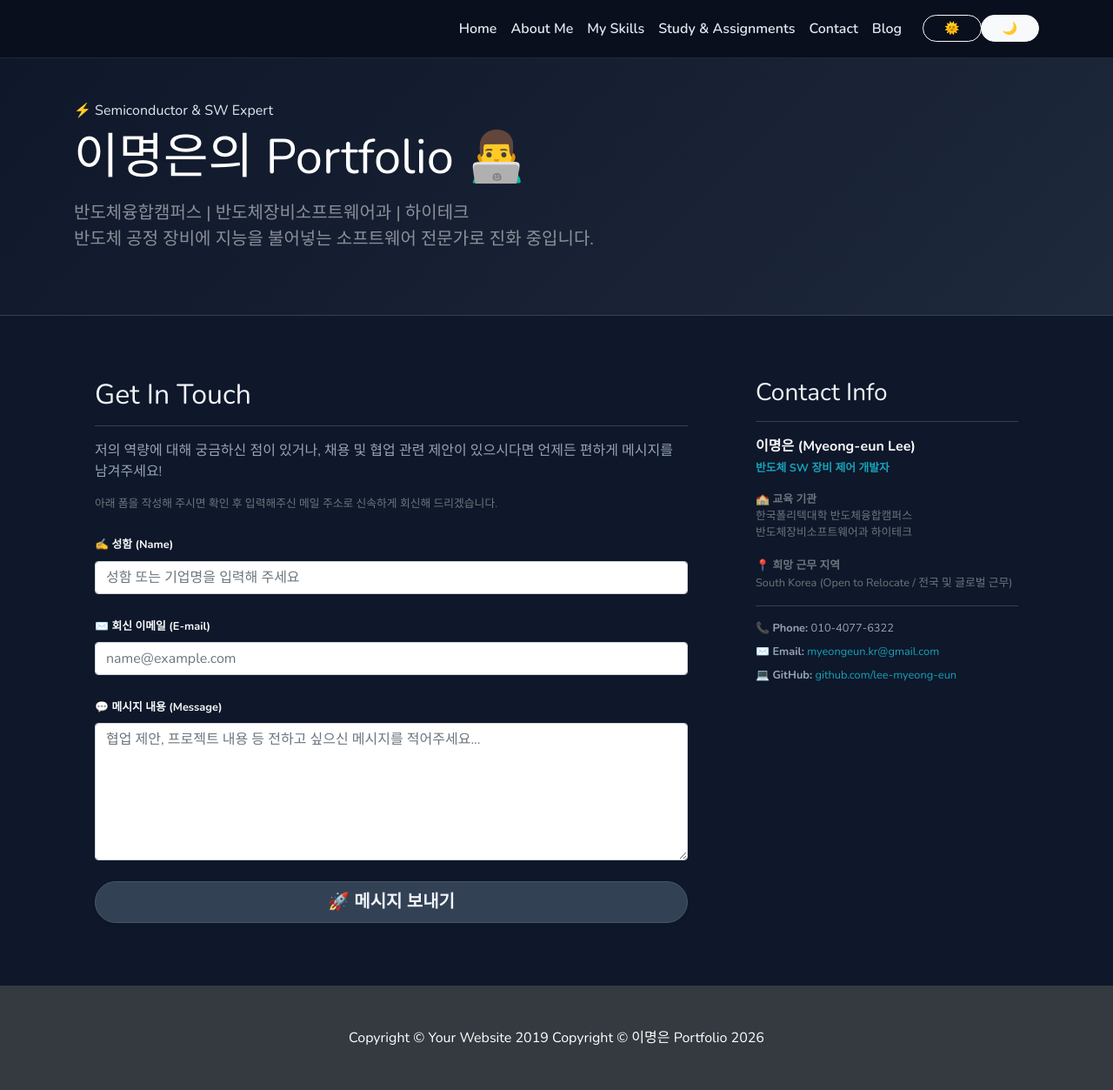
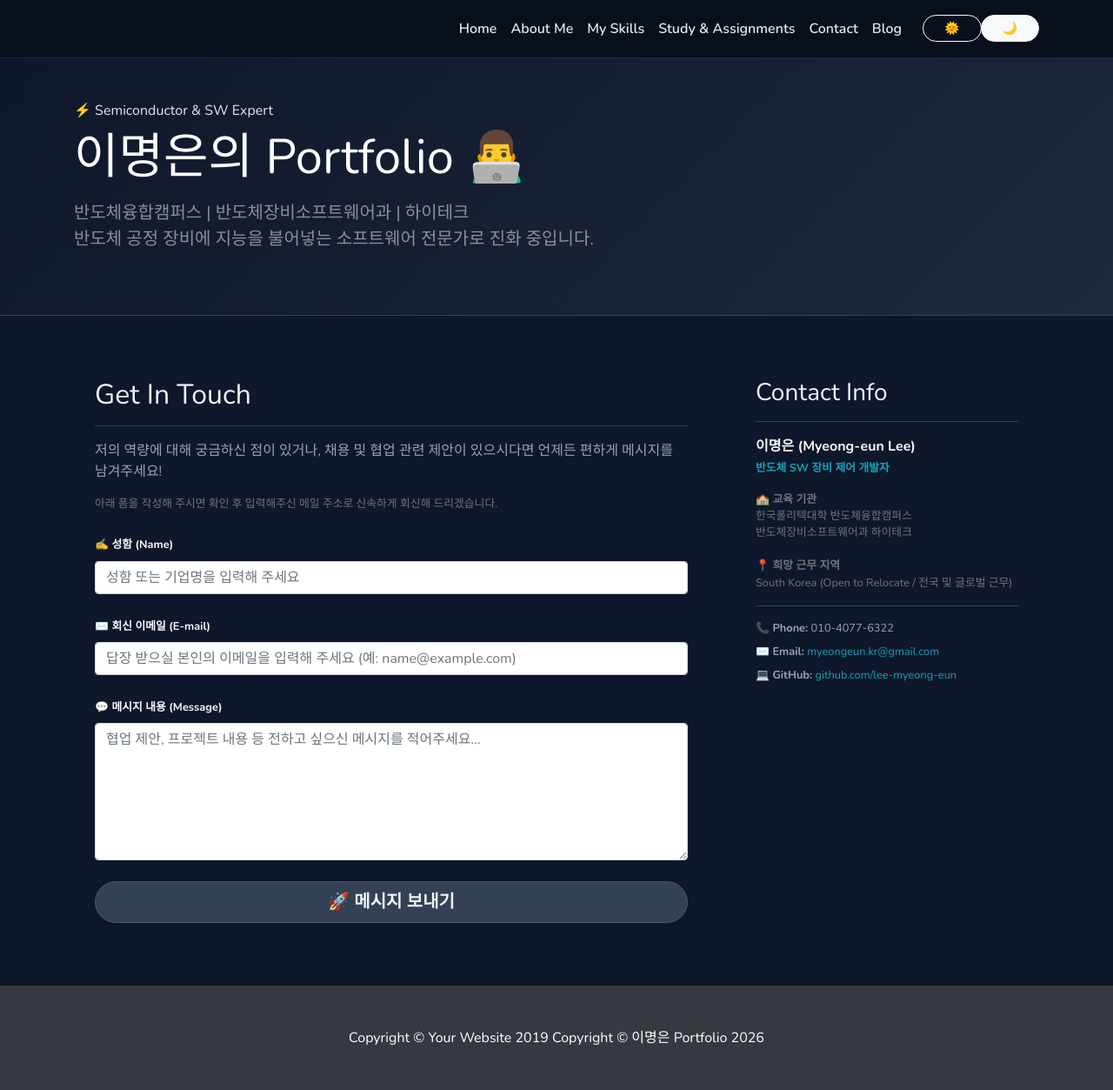
Before and after one commit to lee-myeong-eun/lee-myeong-eun.github.io, a Jekyll site: the page built from _pages/contact.md, in a window 1280 px wide. Shown: the whole page at 87% size. Built offline with Jekyll 4.4.1, drawn with Linux system fonts in a browser that asks for light colours.

Commit message:
Update email placeholder text to clarify sender email

```diff
--- a/_pages/about.html
+++ b/_pages/about.html
@@ -134,7 +134,7 @@ permalink: /about/
           </div>
           <div class="form-group mb-3">
             <label class="small text-muted mb-1" for="quick-email">이메일 (Email)</label>
-            <input id="quick-email" name="email" type="email" placeholder="이메일 주소를 입력하세요" class="form-control dark-input" required>
+            <input id="quick-email" name="email" type="email" placeholder="답장 받으실 본인의 이메일을 입력해 주세요" class="form-control dark-input" required>
           </div>
           <div class="form-group mb-4">
             <label class="small text-muted mb-1" for="quick-message">메시지 내용 (Message)</label>
--- a/_pages/contact.md
+++ b/_pages/contact.md
@@ -22,7 +22,7 @@ permalink: /contact/
         <!-- Email input-->
         <div class="form-group mb-4">
             <label class="font-weight-bold text-light small" for="email">✉️ 회신 이메일 (E-mail)</label>
-            <input id="email" name="email" type="email" placeholder="name@example.com" class="form-control dark-input" required>
+            <input id="email" name="email" type="email" placeholder="답장 받으실 본인의 이메일을 입력해 주세요 (예: name@example.com)" class="form-control dark-input" required>
         </div>
         <!-- Message body -->
         <div class="form-group mb-4">
```
